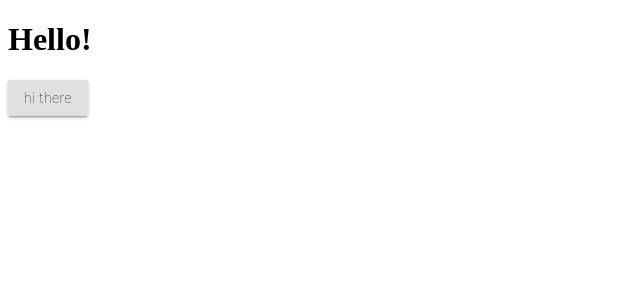
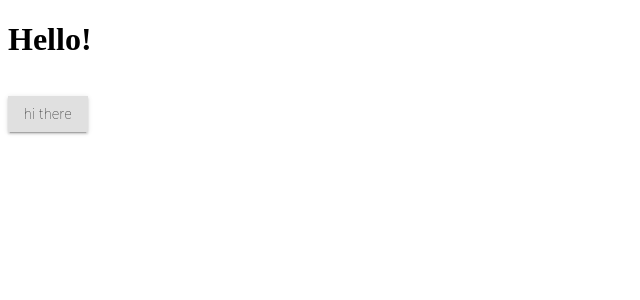
Before and after one commit to tachibanayu24/react-ts-atomicdesign-boilerplate, a React app: page / in a window 1280 px wide. Shown: the top 300 px of the page, without its empty margins (0-640 px from the left). Built offline with nearby package versions, Linux system fonts and the light colour scheme.

Commit message:
:sparkles: Add Spacer Component

```diff
--- /dev/null
+++ b/src/components/atoms/Spacer/index.tsx
@@ -0,0 +1,23 @@
+import React from "react";
+import styled from "styled-components"
+
+type Props = {
+  size: number
+  variant: 'horizontal' | 'vertical'
+}
+
+export const Spacer = (props: Props) => (
+  <StyledDiv {...props} />
+)
+
+const StyledDiv = styled.div`
+  ${props => props.variant === 'horizontal' && `
+    height: ${props.size}px;
+    width: 100%;
+  `}
+
+  ${props => props.variant === 'vertical' && `
+    width: ${props.size}px;
+    height: 100&;
+  `}
+`
--- a/src/components/atoms/index.ts
+++ b/src/components/atoms/index.ts
@@ -1 +1,2 @@
 export { Button } from "./Button";
+export { Spacer } from "./Spacer";
--- a/src/index.tsx
+++ b/src/index.tsx
@@ -1,10 +1,11 @@
 import React from "react";
 import ReactDOM from "react-dom";
-import { Button } from "@rtab/components/atoms";
+import { Button, Spacer } from "@rtab/components/atoms";
 
 const Index = () => (
   <>
     <h1>Hello!</h1>
+    <Spacer variant="horizontal" size={16} />
     <Button variant="contained">hi there</Button>
   </>
 )
```
Also changed, not shown: 1 other file (tests, documents, lock files or other folders).
